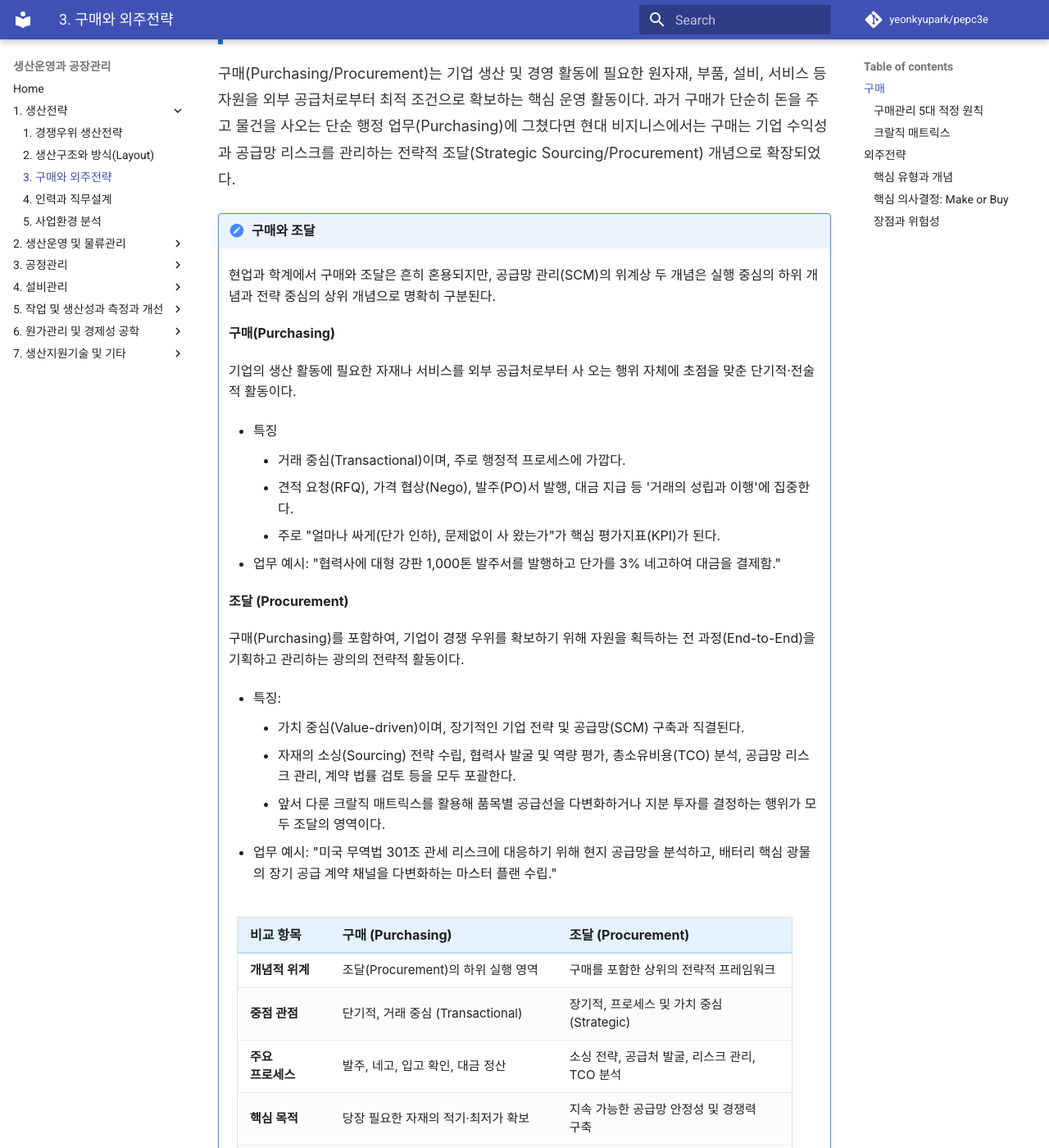
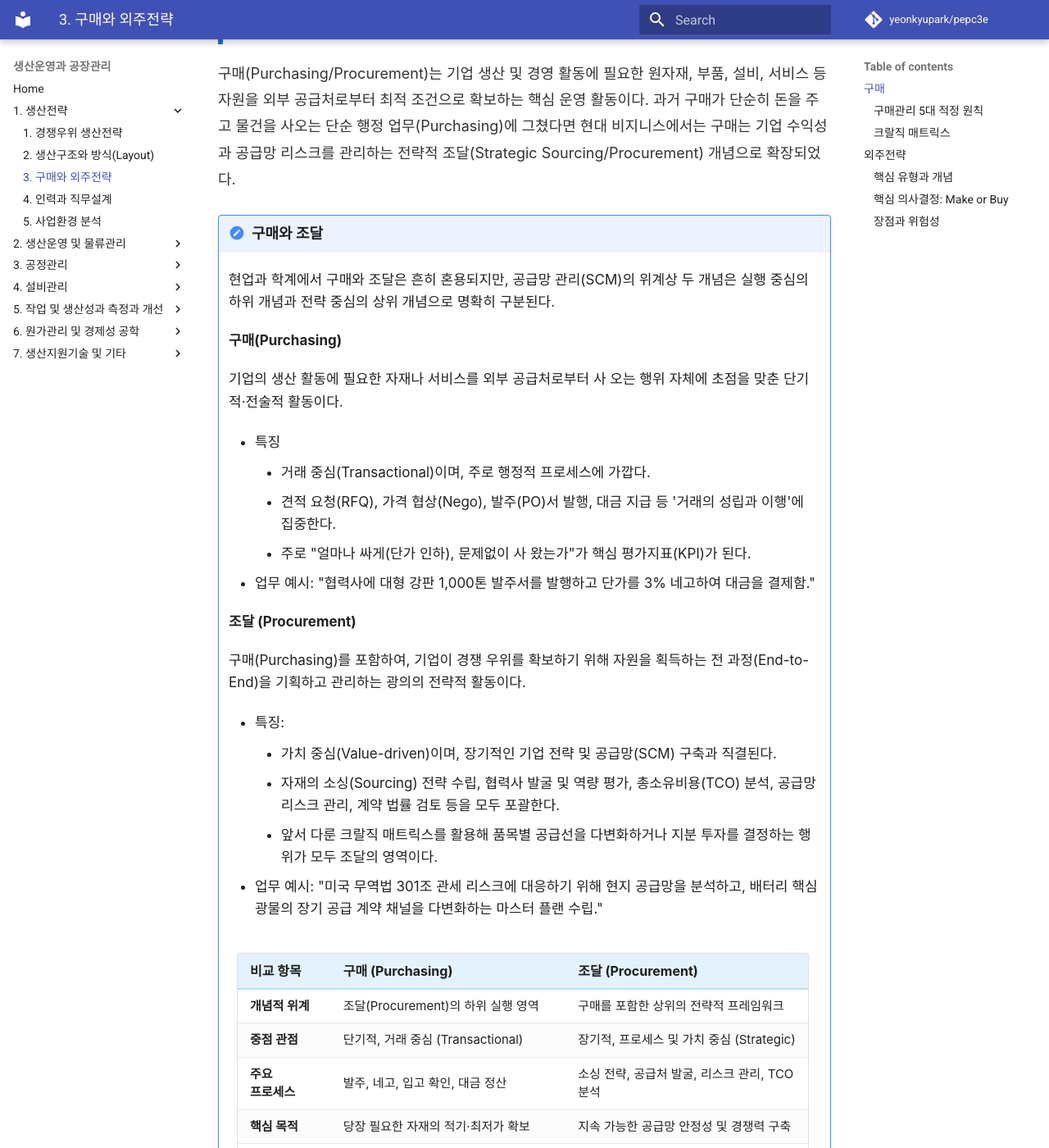
Before and after one commit to yeonkyupark/pepc3e, an MkDocs documentation site: the page built from docs/0103_purchasing_and_outsourcing_strategy.md, in a window 1280 px wide and 1400 px high, scrolled down 224 px. Shown: the whole window at 82% size. Built offline with MkDocs 1.6.1 and Material for MkDocs 9.7.7, drawn with Linux system fonts in a browser that asks for light colours; comment, search, counter and statistics services are not loaded.

Commit message:
Update styles in extra.css for better layout
Adjusted padding and font sizes in various elements.

```diff
--- a/docs/stylesheets/extra.css
+++ b/docs/stylesheets/extra.css
@@ -229,8 +229,9 @@
 
 .md-typeset table:not([class]){
 
-    width:calc(100% - 20px);
+/*    width:calc(100% - 20px);
     max-width:calc(100% - 20px);
+*/
 
     margin:1rem 10px;
 
@@ -305,7 +306,9 @@
 .md-typeset ul li table:not([class]),
 .md-typeset ol li table:not([class]){
 
+   /*
     width:calc(100% - 20px);
+   */
 
     margin:1rem 10px;
 }
@@ -319,7 +322,7 @@
 
     border-left:5px solid #42a5f5;
 
-    padding:.8rem 1rem;
+    padding:.2rem 1rem;
 
     border-radius:6px;
 
@@ -427,7 +430,7 @@
 
 .md-typeset .admonition{
 
-    font-size:16px;
+    font-size:17px;
 
     line-height:1.6;
 }
@@ -435,7 +438,7 @@
 
 .md-typeset .admonition-title{
 
-    font-size:16px;
+    font-size:18px;
 
     font-weight:700;
 }
```
